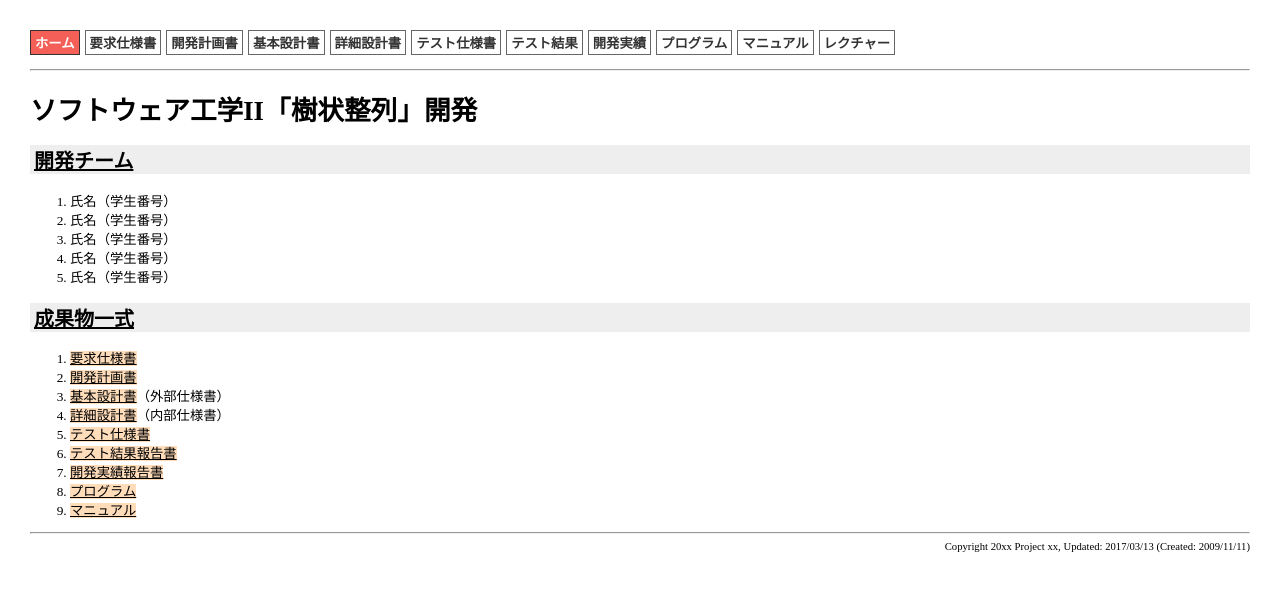
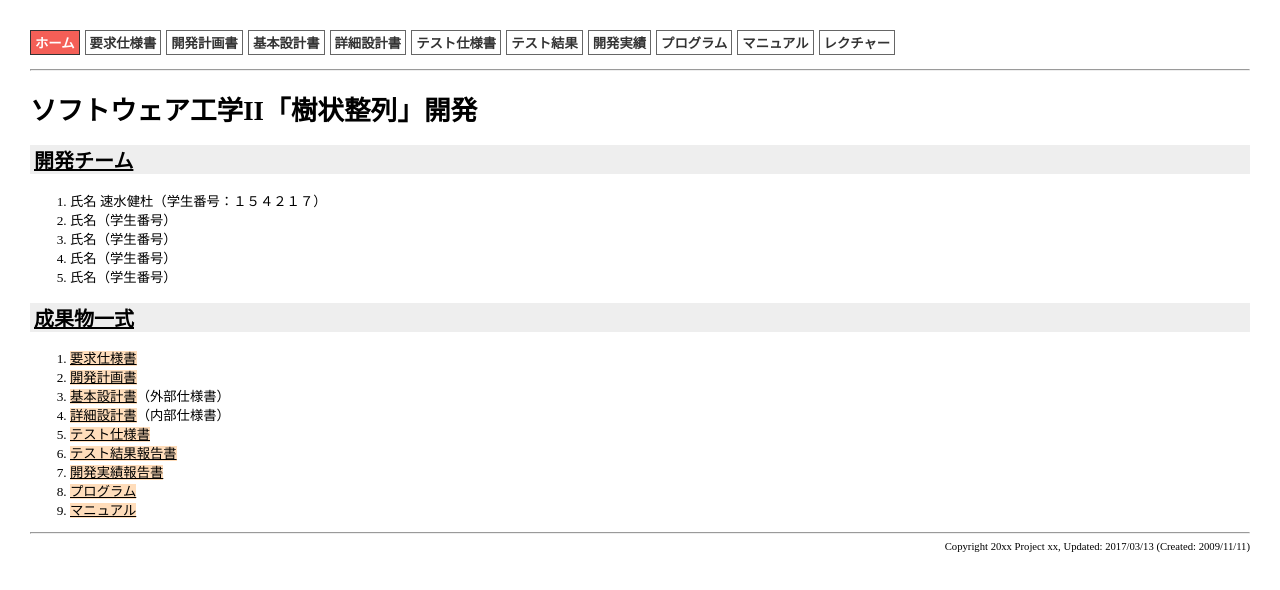
Before and after one commit to Hayami-K/Forest-SE, a plain HTML site: page index.html in a window 1280 px wide. Drawn offline with Linux system fonts and the light colour scheme.

Commit message:
Update index.html

```diff
--- a/index.html
+++ b/index.html
@@ -253,7 +253,7 @@ th {
 <h2><a name="Members">開発チーム</a></h2>
 </div>
 <ol>
-  <li>氏名（学生番号）</li>
+  <li>氏名 速水健杜（学生番号：１５４２１７）</li>
   <li>氏名（学生番号）</li>
   <li>氏名（学生番号）</li>
   <li>氏名（学生番号）</li>
```
